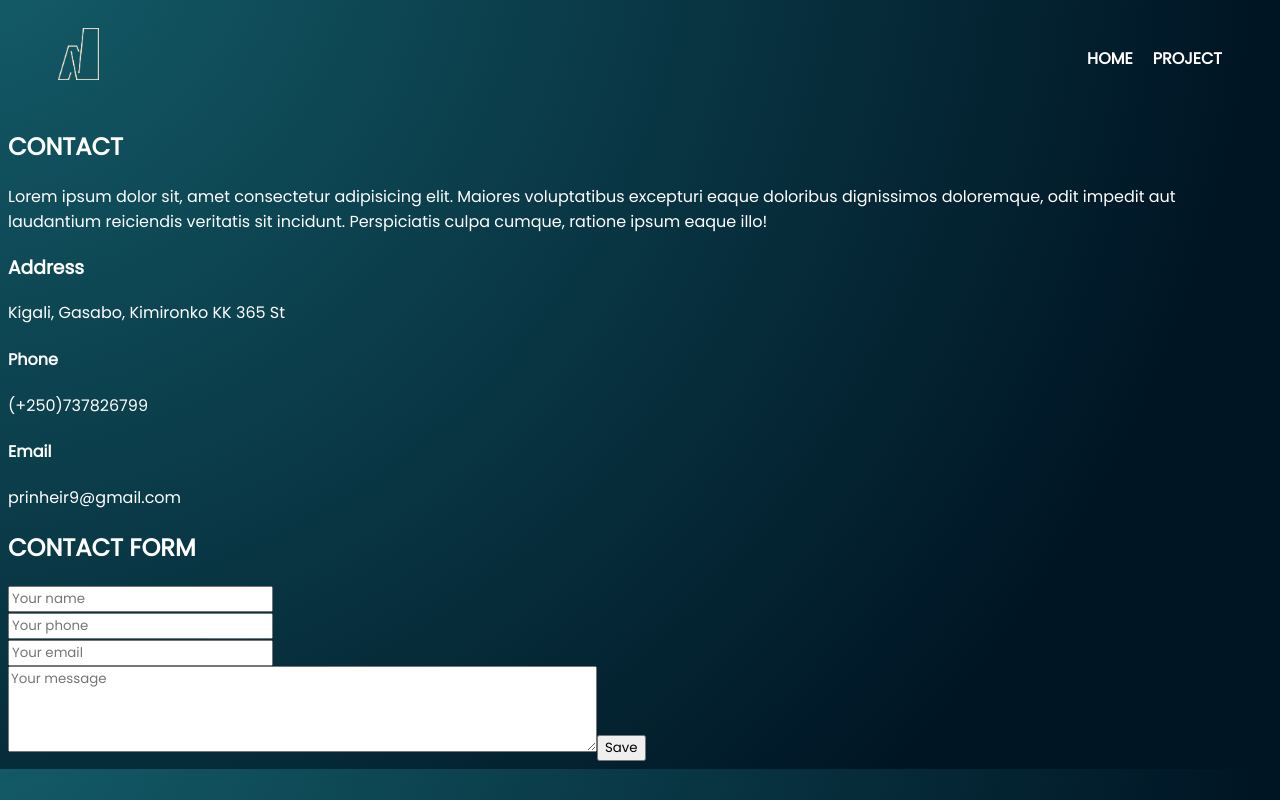
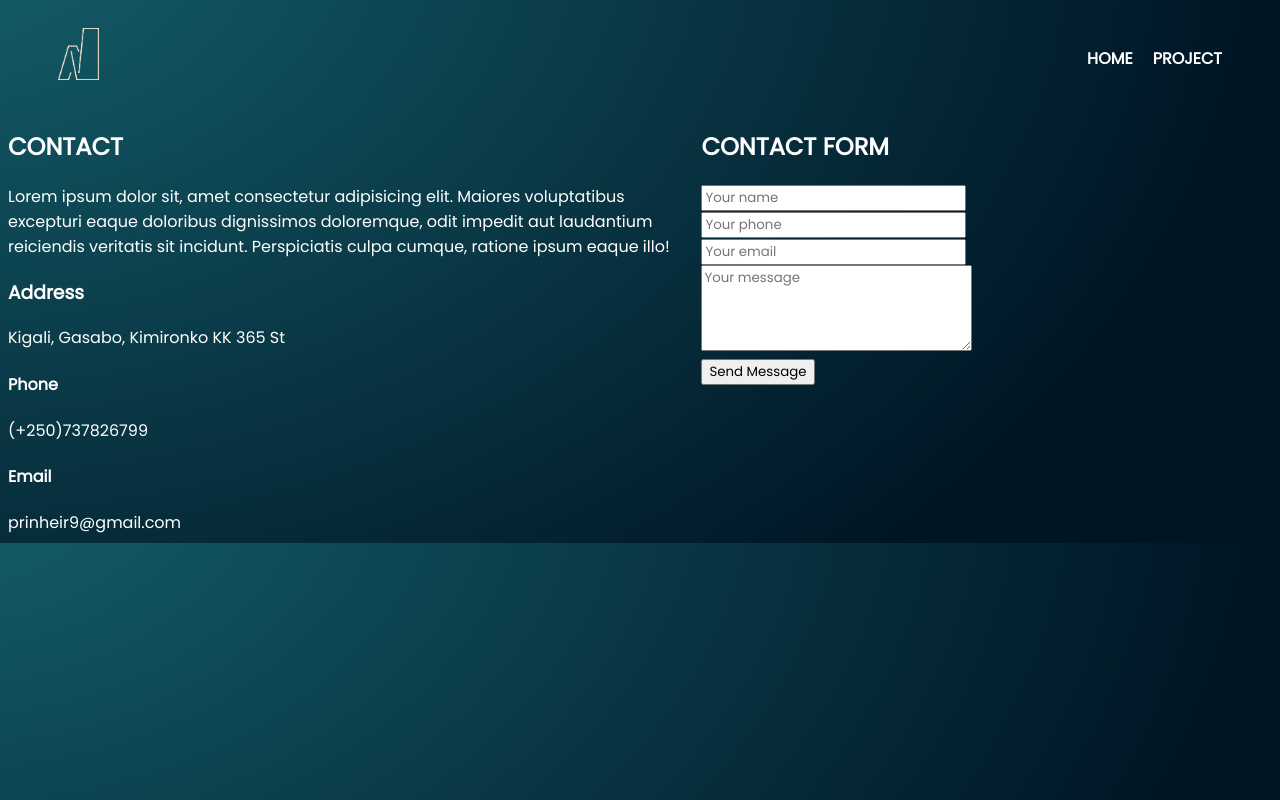
Before and after one commit to sarazaToussaint/Nassaty, a React (Create React App) app: page /Contact in a window 1280 px wide. Built offline with nearby package versions, Linux system fonts and the light colour scheme.

Commit message:
add the text fields to the form

```diff
--- a/src/component/Contact.jsx
+++ b/src/component/Contact.jsx
@@ -2,6 +2,7 @@ import React from 'react';
 import { NavLink as Link } from 'react-router-dom';
 import data from './database/data.json';
 import styles from './Home.module.css';
+import classes from './Contact.module.css';
 
 const Contact = () => (
   <div>
@@ -19,8 +20,8 @@ const Contact = () => (
       </ul>
     </nav>
 
-    <di className="home-body contact-container">
-      <div className="contact-text">
+    <div className={classes.contactContainer}>
+      <div className={classes.contactText}>
         <h2>CONTACT</h2>
         <p>
           Lorem ipsum dolor sit, amet consectetur adipisicing elit.
@@ -37,20 +38,21 @@ const Contact = () => (
           <span>prinheir9@gmail.com</span>
         </div>
       </div>
-      <div className="contact-form">
+      <div className={classes.contactForm}>
         <h2>CONTACT FORM</h2>
-        <form className="cont-form">
+        <form className={classes.contForm}>
           <input type="text" id="" name="nameOfUser" placeholder="Your name" />
           <br />
-          <input type="text" id="" name="aboutUser" placeholder="Your phone" />
+          <input type="text" id="" name="phoneUser" placeholder="Your phone" />
           <br />
-          <input type="text" id="" name="aboutUser" placeholder="Your email" />
+          <input type="text" id="" name="emailUser" placeholder="Your email" />
           <br />
-          <textarea id="nassatyContact" placeholder="Your message" name="nassatyform" rows="4" cols="50" />
-          <button type="submit">Save</button>
+          <textarea id="nassatyContact" placeholder="Your message" name="msgUser" rows="4" cols="22" />
+          <br />
+          <button type="submit">Send Message</button>
         </form>
       </div>
-    </di>
+    </div>
   </div>
 );
 
```
